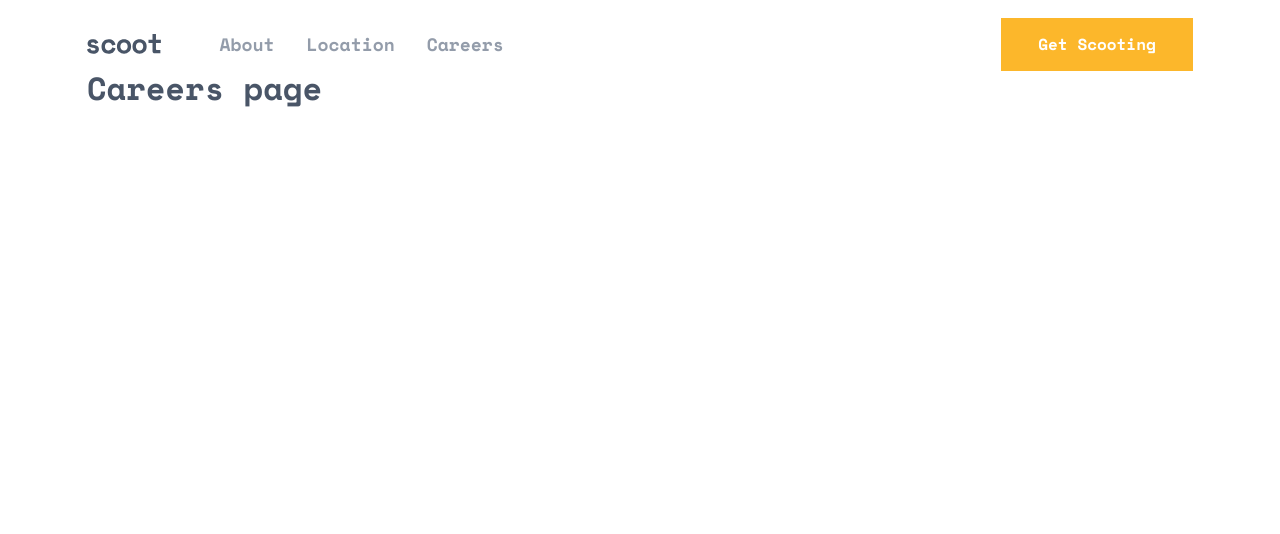
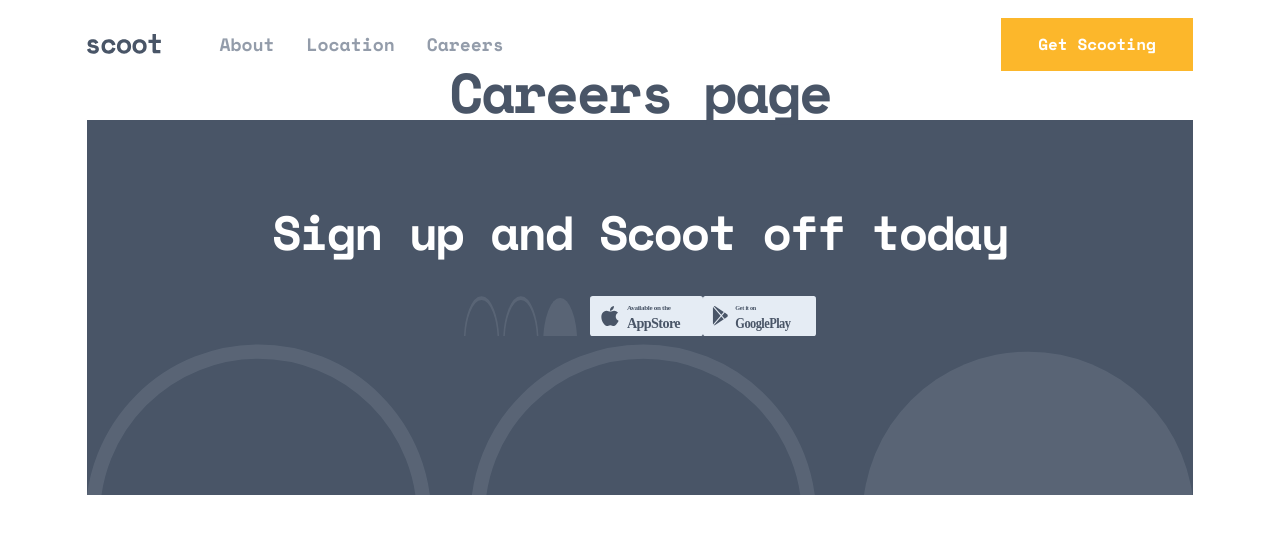
Before and after one commit to Eileenpk/Scooter, a Next.js app: page /Careers in a window 1280 px wide. Shown: the top 534 px of the page. Built offline with nearby package versions, Linux system fonts and the light colour scheme.

Commit message:
feat: Footer (WIP)

```diff
--- a/components/Footer.js
+++ b/components/Footer.js
@@ -0,0 +1,42 @@
+import styles from "@/styles/footer.module.css";
+import Image from "next/image";
+import appStore from "@/public/icons/app-store.svg";
+import googleStore from "@/public/icons/google-play.svg";
+import background from '@/public/patterns/semi-circles.svg'
+export default function Footer() {
+  return (
+    <footer className={styles.footer}>
+      <section className={styles.footerDownloadSectionWrapper}>
+        <h2 className={styles.footerHeader}>Sign up and Scoot off today</h2>
+
+        <div className={styles.footerSignupIconWrapper}>
+
+        <Image
+            src={background}
+            width={113}
+            height={40}
+            alt="App store link"
+            href="https://www.apple.com/app-store/"
+            className={styles.footerSignupIcons}
+          />
+          <Image
+            src={appStore}
+            width={113}
+            height={40}
+            alt="App store link"
+            href="https://www.apple.com/app-store/"
+            className={styles.footerSignupIcons}
+          />
+          <Image
+            src={googleStore}
+            width={113}
+            height={40}
+            alt="Google play store link"
+            href="https://play.google.com/store/games"
+            className={styles.footerSignupIcons}
+          />
+        </div>
+      </section>
+    </footer>
+  );
+}
--- a/components/Header.js
+++ b/components/Header.js
@@ -56,6 +56,7 @@
             onClick={closeNavBar}
             className={styles.headerNavIcon}
           />
+
           <Image
             src={logo}
             width={75}
--- a/pages/_app.js
+++ b/pages/_app.js
@@ -1,10 +1,12 @@
-import '@/styles/globals.css'
-import Header from '@/components/Header'
+import "@/styles/globals.css";
+import Header from "@/components/Header";
+import Footer from "@/components/Footer";
 export default function App({ Component, pageProps }) {
   return (
     <>
-  <Header />
-  <Component {...pageProps} />
-  </>
-  )
+      <Header />
+      <Component {...pageProps} />
+      <Footer />
+    </>
+  );
 }
--- /dev/null
+++ b/styles/footer.module.css
@@ -0,0 +1,31 @@
+/* typography */
+
+.footerHeader {
+    color: var(--main-color);
+}
+
+/* end typography */
+
+.footerDownloadSectionWrapper {
+    display: flex;
+    flex-direction: column;
+    height: 375px;
+    background-color: var(--third-color);
+    background-image: url('/public/patterns/semi-circles.svg');
+    background-repeat: no-repeat;
+    background-size: contain;
+    background-position: bottom center;
+    padding-top: 88px;
+}
+
+.footerSignupIconWrapper {
+    margin: 40px auto;
+}
+
+.footerSignupIcons {
+    display: inline-block;
+}
+
+.footerSignupIcons:first-of-type {
+    margin-right: 13px;
+}
--- a/styles/globals.css
+++ b/styles/globals.css
@@ -100,6 +100,42 @@
 h1, h2, h3, h4 {
   font-family: var(--heading-font-family);
   color: var(--heading-color);
+  font-weight: 700;
+  text-align: center;
+}
+
+h1 {
+  font-size: 40px;
+  line-height: 40px;
+  letter-spacing: -1.7857142686843872px;
+}
+
+h2 {
+  font-size: 32px;
+  line-height: 32px;
+  letter-spacing: -1.4285714626312256px;
+}
+
+h3 {
+  font-size: 20px;
+  line-height: 28px;
+  letter-spacing: -0.8928571343421936px;
+}
+
+h4 {
+  font-size: 18px;
+  line-height: 24px;
+  letter-spacing: -0.8035714030265808px;
+}
+
+p {
+  font-family: var(--font-family);
+  color: var(--font-color);
+  font-size: 15px;
+  font-weight: 400;
+  line-height: 25px;
+  letter-spacing: 0px;
+  text-align: center;
 }
 
 nav a {
@@ -116,6 +152,38 @@
   font-family: var(--heading-font-family);
   font-size: 16px;
   line-height: 25px;
+}
+
+@media (min-width: 768px) {
+  h1 {
+  font-size: 56px;
+  line-height: 56px;
+  letter-spacing: -2.5px;
+  }
+
+  h2 {
+    font-size: 48px;
+    line-height: 48px;
+    letter-spacing: -2.142857074737549px;
+  }
+
+  h3 {
+    font-size: 24px;
+    line-height: 28px;
+    letter-spacing: -1.0714285373687744px;
+  }
+
+  h4 {
+    font-size: 24px;
+    line-height: 28px;
+    letter-spacing: -1.0714285373687744px;
+  }
+
+}
+
+@media(min-width:1200px) {
+
+
 }
 
 /* general styles */
```
Also changed, not shown: public/images/logo.svg.
